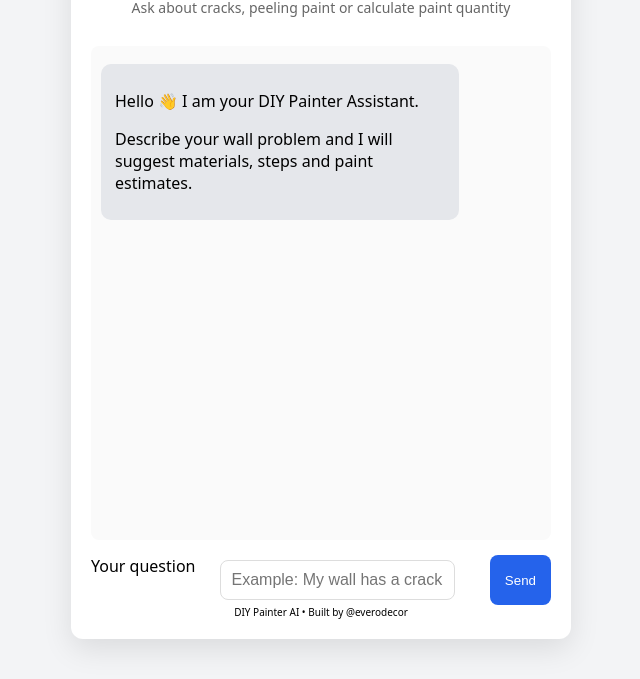
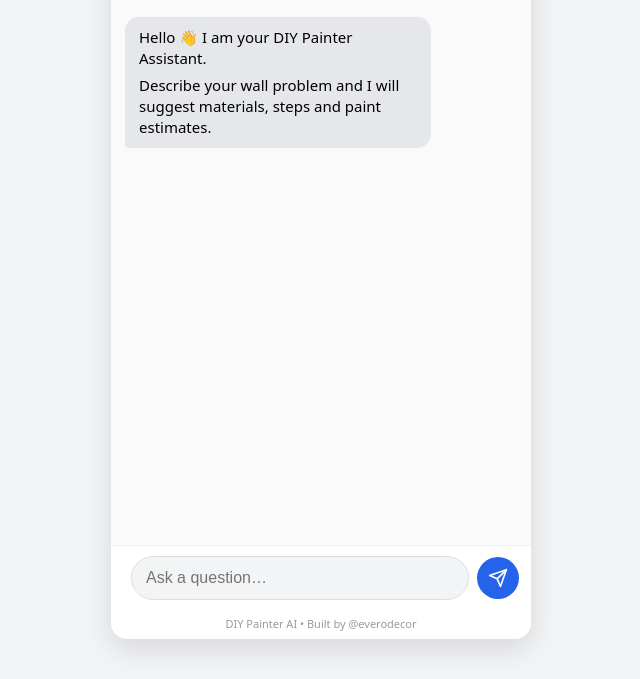
Before and after one commit to danielpedrovs/eVeroDAI-diY-Painter, a website with bundled scripts: page index.html in a window 1280 px wide. Shown: the part 121-800 px from the top of the page, without its empty margins (319-959 px from the left). Built offline with nearby package versions, Linux system fonts and the light colour scheme.

Commit message:
major improvements on chat styles

```diff
--- a/app.js
+++ b/app.js
@@ -9,108 +9,72 @@ let input = inputField.value;
 
   let chatBox = document.getElementById("chat-box");
 
-if(input.trim() === "") return;
-
+  if (input.trim() === "") return;
 
   // USER MESSAGE
-
   let userMessage = document.createElement("div");
   userMessage.className = "message user";
   userMessage.innerText = input;
-
   chatBox.appendChild(userMessage);
 
   let response = processMessage(input);
 
   // BOT MESSAGE
-
   let botMessage = document.createElement("div");
   botMessage.className = "message bot";
   botMessage.innerText = response;
-
   chatBox.appendChild(botMessage);
 
   inputField.value = "";
   chatBox.scrollTop = chatBox.scrollHeight;
-
 }
 
-let uploadedLogo = null;
-
+// Exposed globally in case other modules (invoiceFlow, quoteFlow, etc.)
+// trigger a send programmatically.
 window.sendMessage = sendMessage;
 
-// ---- VIEWPORT / KEYBOARD HANDLING ----
+document.addEventListener("DOMContentLoaded", () => {
 
-function setAppHeight() {
-  const vh = window.visualViewport ? window.visualViewport.height : window.innerHeight;
-  document.documentElement.style.setProperty('--app-height', `${vh}px`);
-}
+  const form = document.getElementById("chat-form");
+  const input = document.getElementById("user-input");
+  const chatBox = document.getElementById("chat-box");
 
-setAppHeight();
-
-if (window.visualViewport) {
-  window.visualViewport.addEventListener('resize', setAppHeight);
-  window.visualViewport.addEventListener('scroll', setAppHeight);
-} else {
-  window.addEventListener('resize', setAppHeight);
-}
-
-// ENTER KEY
-
-document.addEventListener("DOMContentLoaded", () => {
-let input = document.getElementById("user-input");
-
-let chatBox = document.getElementById("chat-box");
-
-input.addEventListener("keypress", function(event){
-
-if(event.key === "Enter"){
+  // Using a real <form> means Enter-to-send works natively on every
+  // platform, including iOS, without a manual keypress listener.
+  form.addEventListener("submit", (event) => {
+    event.preventDefault();
     sendMessage();
-}
   });
 
-// Keep input visible above the keyboard on iOS Safari
+  // Keep the input visible above the iOS keyboard when it opens.
   input.addEventListener("focus", () => {
     setTimeout(() => {
-    setAppHeight();
       input.scrollIntoView({ behavior: "smooth", block: "end" });
       chatBox.scrollTop = chatBox.scrollHeight;
     }, 300);
   });
 
-input.addEventListener("blur", () => {
-  setTimeout(setAppHeight, 100);
-});
-
   document
     .getElementById("logo-upload")
-  .addEventListener("change", function(event){
-
+    .addEventListener("change", function (event) {
       const file = event.target.files[0];
-
-    if(!file) return;
+      if (!file) return;
 
       const reader = new FileReader();
-
-    reader.onload = function(e){
-
+      reader.onload = function (e) {
         setUploadedLogo(e.target.result);
-
         console.log("Logo loaded");
       };
-
       reader.readAsDataURL(file);
-
     });
 
   document
     .getElementById("job-photos-upload")
-  .addEventListener("change", function(event){
-
+    .addEventListener("change", function (event) {
       const files = Array.from(event.target.files);
       if (!files.length) return;
 
-    files.forEach(file => {
+      files.forEach((file) => {
         const reader = new FileReader();
         reader.onload = (e) => addJobPhoto(e.target.result);
         reader.readAsDataURL(file);
@@ -121,26 +85,18 @@ document
 
 });
 
-window.showLogoUploader = function() {
-
-  document
-    .getElementById("logo-upload")
-    .style.display = "block";
-
+window.showLogoUploader = function () {
+  document.getElementById("logo-upload").style.display = "block";
 };
 
-window.hideLogoUploader = function() {
-
-  document
-    .getElementById("logo-upload")
-    .style.display = "none";
-
+window.hideLogoUploader = function () {
+  document.getElementById("logo-upload").style.display = "none";
 };
 
-window.showJobPhotoUploader = function() {
+window.showJobPhotoUploader = function () {
   document.getElementById("job-photos-upload").style.display = "block";
 };
 
-window.hideJobPhotoUploader = function() {
+window.hideJobPhotoUploader = function () {
   document.getElementById("job-photos-upload").style.display = "none";
 };
--- a/index.html
+++ b/index.html
@@ -1,99 +1,59 @@
 <!DOCTYPE html>
-
 <html lang="en">
-
 <head>
-
 <meta charset="UTF-8">
-
-<meta name="viewport" content="width=device-width, initial-scale=1.0">
-
+<meta name="viewport" content="width=device-width, initial-scale=1.0, viewport-fit=cover">
 <title>EVERODAI DIY Painter Assistant</title>
-
-
 <link rel="stylesheet" href="styles.css">
-
 </head>
-
 <body>
 
 <div class="chat-container">
 
-<header>
+  <header class="chat-header">
     <h1>EVERO DAI Painter AI</h1>
     <p>Ask about cracks, peeling paint or calculate paint quantity</p>
   </header>
 
-<div id="chat-box" class="chat-box" role="log">
-
+  <div id="chat-box" class="chat-box" role="log" aria-live="polite">
     <div class="message bot">
-
-<p>
-Hello 👋 I am your DIY Painter Assistant.
-</p>
-
-<p>
-Describe your wall problem and I will suggest materials, steps and paint estimates.
-</p>
-
+      <p>Hello 👋 I am your DIY Painter Assistant.</p>
+      <p>Describe your wall problem and I will suggest materials, steps and paint estimates.</p>
+    </div>
   </div>
 
+  <form id="chat-form" class="input-bar" autocomplete="off">
+
+    <div class="upload-row">
+      <input type="file" id="logo-upload" accept="image/png,image/jpeg,image/jpg" style="display:none;">
+      <input type="file" id="job-photos-upload" accept="image/*" multiple style="display:none;">
     </div>
 
-<div class="input-area">
-
-<label for="user-input">Your question</label>
-
-<br>
-
+    <label for="user-input" class="sr-only">Your question</label>
     <input
       type="text"
       id="user-input"
-placeholder="Example: My wall has a crack and I want to repaint it"
-auto-complete="off"
-
+      name="user-input"
+      placeholder="Ask a question…"
+      enterkeyhint="send"
     >
 
-<div class="upload-row">
-<input
-  type="file"
-  id="logo-upload"
-  accept="image/png,image/jpeg,image/jpg"
-  style="display:none;"
-/>
-<input type="file" id="job-photos-upload" accept="image/*" multiple style="display:none;">
-</div>
-
-<br><br>
-
-<button onclick="sendMessage()">
-Send
+    <button type="submit" id="send-btn" aria-label="Send">
+      <svg viewBox="0 0 24 24" width="20" height="20" fill="none" stroke="currentColor" stroke-width="2" stroke-linecap="round" stroke-linejoin="round">
+        <line x1="22" y1="2" x2="11" y2="13"></line>
+        <polygon points="22 2 15 22 11 13 2 9 22 2"></polygon>
+      </svg>
     </button>
 
-</div>
+  </form>
+
   <footer>
     DIY Painter AI • Built by @everodecor
   </footer>
 
 </div>
 
-
-<script>
-function setAppHeight() {
-  const vh = window.visualViewport ? window.visualViewport.height : window.innerHeight;
-  document.documentElement.style.setProperty('--app-height', `${vh}px`);
-}
-setAppHeight();
-if (window.visualViewport) {
-  window.visualViewport.addEventListener('resize', setAppHeight);
-  window.visualViewport.addEventListener('scroll', setAppHeight);
-} else {
-  window.addEventListener('resize', setAppHeight);
-}
-</script>
-
 <script type="module" src="/app.js?v=dev"></script>
-
 <script src="https://cdnjs.cloudflare.com/ajax/libs/jspdf/2.5.1/jspdf.umd.min.js"></script>
 
 </body>
--- a/styles.css
+++ b/styles.css
@@ -1,141 +1,179 @@
+:root{
+  --brand: #2563eb;
+  --brand-dark: #1d4ed8;
+}
+
+*{
+  box-sizing: border-box;
+}
+
+html, body{
+  height: 100%;
+}
+
 body{
-font-family: system-ui, -apple-system, Segoe UI, Roboto, sans-serif;
+  font-family: system-ui, -apple-system, "Segoe UI", Roboto, sans-serif;
   background:#f3f4f6;
   margin:0;
-height: calc(var(--app-height, 100dvh));
+  /* 100dvh alone handles iOS toolbar/keyboard resize correctly on modern Safari.
+     No JS height hack needed — that was fighting this value on scroll/resize. */
+  height: 100dvh;
   overflow:hidden;
 }
 
-header{
-text-align:center;
-margin-bottom:15px;
-}
-
-header h1{
-font-size:22px;
-margin-bottom:5px;
-}
-
-header p{
-font-size:14px;
-color:#666;
-}
-
-input, select{
-padding: 8px;
-margin: 5px;
+.sr-only{
+  position:absolute;
+  width:1px;
+  height:1px;
+  padding:0;
+  margin:-1px;
+  overflow:hidden;
+  clip:rect(0,0,0,0);
+  white-space:nowrap;
+  border:0;
 }
 
 .chat-container{
   width:100%;
-height:calc(var(--app-height, 100dvh));
+  height:100dvh;
   background:white;
-border-radius:0;
-box-shadow:none;
-padding:20px;
   display:flex;
   flex-direction:column;
   box-sizing: border-box;
 }
+
+/* HEADER — fixed, never scrolls, never shrinks */
+.chat-header{
+  flex: 0 0 auto;
+  text-align:center;
+  padding: 16px 16px 12px;
+  border-bottom: 1px solid #eee;
+}
+
+.chat-header h1{
+  font-size:20px;
+  margin:0 0 4px;
+}
+
+.chat-header p{
+  font-size:13px;
+  color:#666;
+  margin:0;
+}
+
+/* MESSAGE LIST — the only scrollable region */
 .chat-box{
-flex:1;
+  flex:1 1 auto;
+  min-height:0; /* required so flex children can actually shrink/scroll in Safari */
   overflow-y:auto;
-margin-bottom:15px;
-padding:10px;
+  -webkit-overflow-scrolling: touch;
+  padding:14px;
   background:#fafafa;
-border-radius:8px;
   display:flex;
   flex-direction:column;
 }
 
-@media (min-width: 700px) {
+.message{
+  padding:10px 14px;
+  margin:6px 0;
+  border-radius:14px;
+  max-width:78%;
+  line-height:1.4;
+  font-size:15px;
+  word-wrap: break-word;
+}
+
+.message p{
+  margin: 0 0 6px;
+}
+.message p:last-child{
+  margin-bottom: 0;
+}
+
+.bot{
+  background:#e5e7eb;
+  border-bottom-left-radius:4px;
+}
+
+.user{
+  background:var(--brand);
+  color:white;
+  margin-left:auto;
+  border-bottom-right-radius:4px;
+}
+
+/* INPUT BAR — pinned to bottom, safe-area aware, single row on all screens */
+.input-bar{
+  flex: 0 0 auto;
+  display:flex;
+  align-items:center;
+  gap:8px;
+  padding: 10px 12px calc(10px + env(safe-area-inset-bottom));
+  background: white;
+  border-top: 1px solid #eee;
+}
+
+.input-bar #user-input{
+  flex:1;
+  min-width:0;
+  padding: 12px 14px;
+  border-radius: 22px;
+  border:1px solid #ddd;
+  font-size:16px; /* must stay >=16px or iOS auto-zooms on focus */
+  background:#f3f4f6;
+}
+
+.input-bar #user-input:focus{
+  outline:none;
+  border-color: var(--brand);
+  background:white;
+}
+
+.input-bar button[type="submit"]{
+  flex: 0 0 auto;
+  width:42px;
+  height:42px;
+  border-radius:50%;
+  background:var(--brand);
+  color:white;
+  border:none;
+  display:flex;
+  align-items:center;
+  justify-content:center;
+  cursor:pointer;
+}
+
+.input-bar button[type="submit"]:hover{
+  background:var(--brand-dark);
+}
+
+.upload-row{
+  display:flex;
+  gap:6px;
+  flex: 0 0 auto;
+}
+
+footer{
+  flex: 0 0 auto;
+  font-size: 11px;
+  text-align: center;
+  color:#999;
+  padding: 6px 0 8px;
+}
+
+/* Desktop: center as a card instead of full-bleed */
+@media (min-width: 700px){
   body{
     display:flex;
     justify-content:center;
     align-items:center;
+    height:100vh;
   }
   .chat-container{
-    height:calc(var(--app-height, 90dvh) * 0.9);
-    max-width:500px;
-    border-radius:12px;
-    box-shadow:0 10px 30px rgba(0,0,0,0.1);
+    height:min(90vh, 720px);
+    width:420px;
+    border-radius:16px;
+    box-shadow:0 10px 30px rgba(0,0,0,0.12);
+    overflow:hidden;
   }
 }
-
-.message{
-padding:10px 14px;
-margin:8px 0;
-border-radius:10px;
-max-width:75%;
-}
-
-.bot{
-background:#e5e7eb;
-}
-
-.user{
-background:#2563eb;
-color:white;
-margin-left:auto;
-}
-
-.input-area{
-display:flex;
-flex-wrap: wrap;
-gap:10px;
-}
-
-.input-area > * {
-  min-width: 0;
-}
-
-input{
-flex:1;
-padding:10px;
-border-radius:8px;
-border:1px solid #ddd;
-font-size:16px;
-}
-
-@media (max-width: 480px) {
-  .input-area{
-    display: flex;
-    flex-direction: column;
-    align-items: stretch;
-  }
-
-  .input-area #user-input{
-    order: 1;
-    width: 100%;
-  }
-
-  .input-area .upload-row{
-    order: 2;
-    display: flex;
-    flex-wrap: wrap;
-    gap: 8px;
-    width: 100%;
-  }
-
-  .input-area button{
-    order: 3;
-    width: 100%;
-  }
-}
-
-button{
-background:#2563eb;
-color:white;
-border:none;
-padding:10px 15px;
-border-radius:8px;
-cursor:pointer;
-}
-
-button:hover{
-background:#1d4ed8;
-}
-footer{
-    font-size: x-small;
-    text-align: center;
-}
```
Lines whose indentation alone changed are shown as unchanged.
